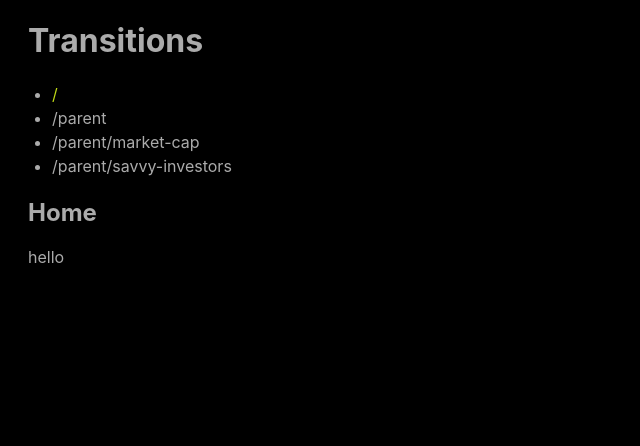
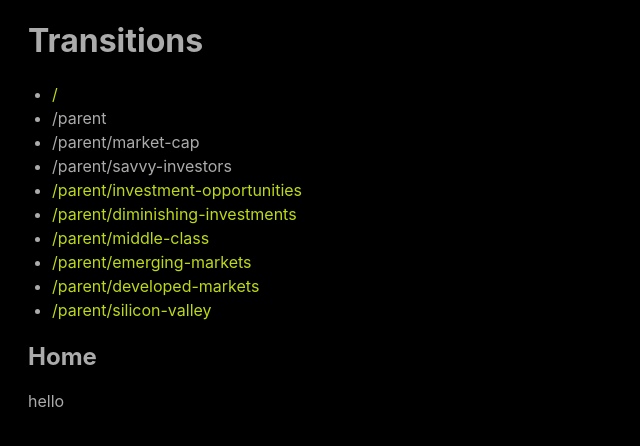
Before and after one commit to Devin-Chaves/vibrant-ohf, a Vue app: page /#/ in a window 1280 px wide. Shown: the top 446 px of the page, without its empty margins (0-640 px from the left). Built offline with nearby package versions, Linux system fonts and the light colour scheme.

Commit message:
all pages

```diff
--- a/src/App.vue
+++ b/src/App.vue
@@ -6,6 +6,13 @@
         <li><router-link to="/parent" exact>/parent</router-link></li>
         <li><router-link :to="{name: 'foo'}">/parent/market-cap</router-link></li>
         <li><router-link :to="{name: 'bar'}">/parent/savvy-investors</router-link></li>
+        <li><router-link :to="{name: 'baz'}">/parent/investment-opportunities</router-link></li>
+        <li><router-link :to="{name: 'baq'}">/parent/diminishing-investments</router-link></li>
+        <li><router-link :to="{name: 'buz'}">/parent/middle-class</router-link></li>
+        <li><router-link :to="{name: 'buq'}">/parent/emerging-markets</router-link></li>
+        <li><router-link :to="{name: 'bam'}">/parent/developed-markets</router-link></li>
+        <li><router-link :to="{name: 'fizz'}">/parent/silicon-valley</router-link></li>
+
       </ul>
       <transition name="fade" mode="out-in">
         <router-view class="view"></router-view>
```
Also changed, not shown: 9 other files (tests, documents, lock files or other folders).
